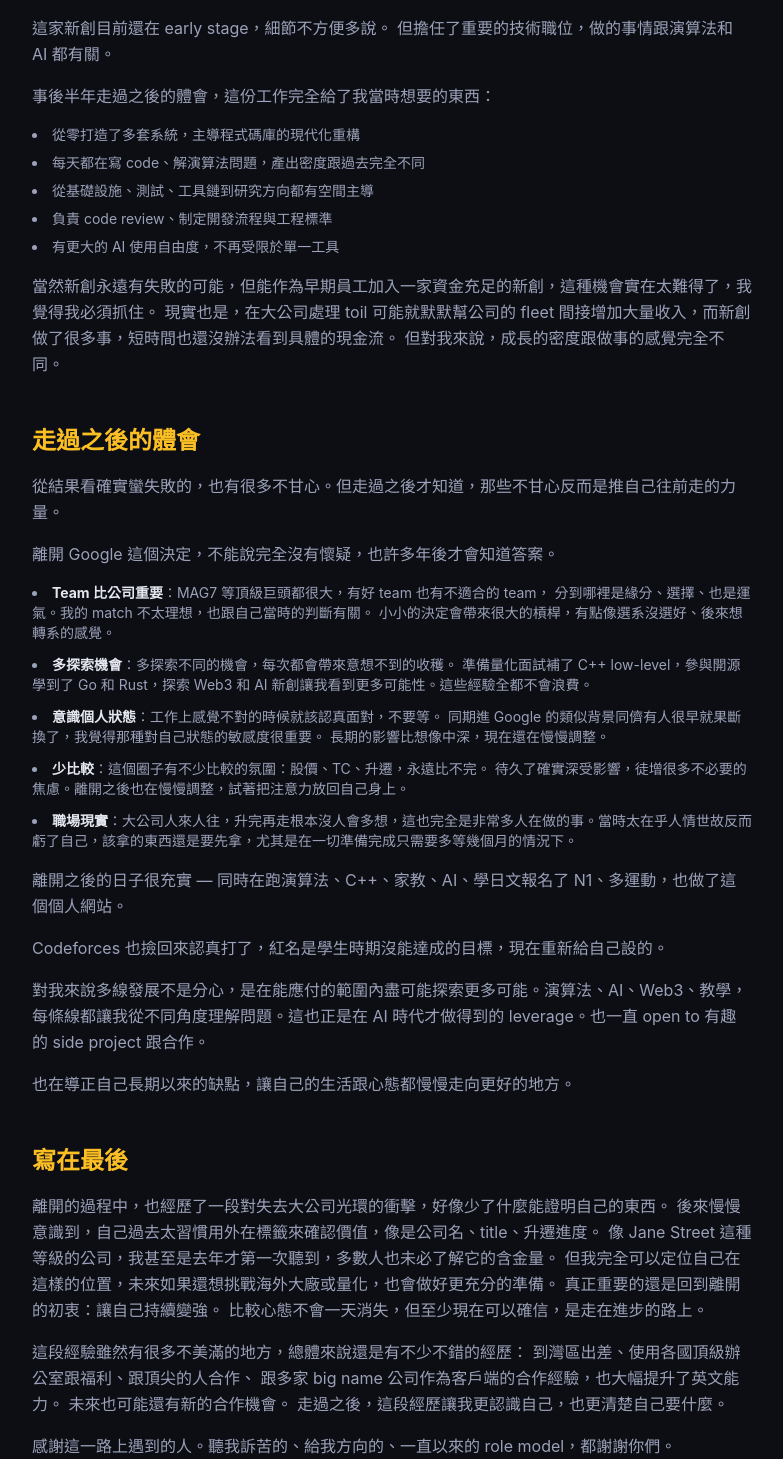
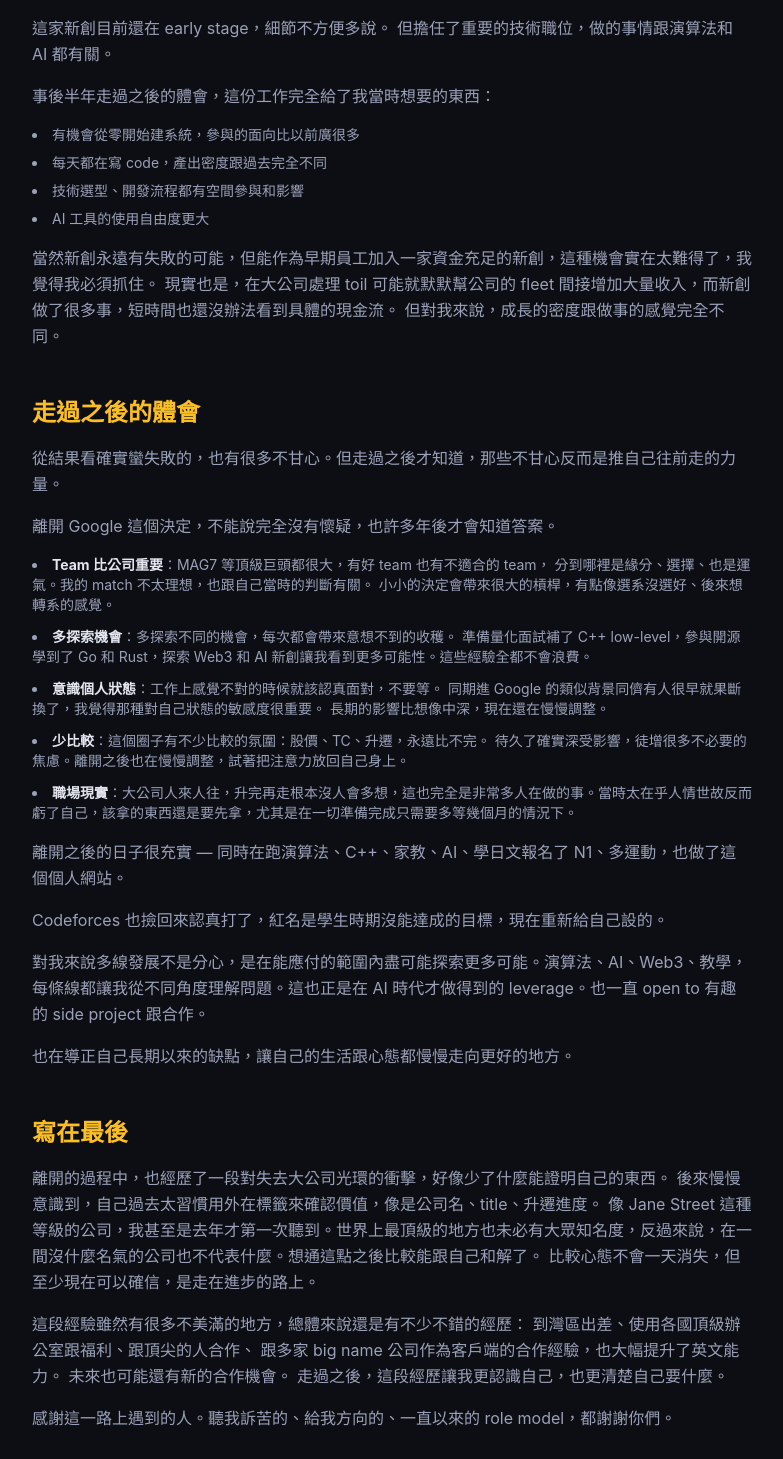
Before and after one commit to HanaYukii/hanayukii-site, a Next.js app: page /blog/leaving-google in a window 1280 px wide. Shown: the part 4380-5839 px from the top of the page, without its empty margins (248-1031 px from the left). Built offline with nearby package versions, Linux system fonts and the light colour scheme.

Commit message:
soften startup details, rewrite Jane Street paragraph

```diff
--- a/src/app/blog/leaving-google/page.tsx
+++ b/src/app/blog/leaving-google/page.tsx
@@ -316,11 +316,10 @@ export default function LeavingGoogle() {
               事後半年走過之後的體會，這份工作完全給了我當時想要的東西：
             </p>
             <ul className="list-inside list-disc space-y-2 text-sm">
-              <li>從零打造了多套系統，主導程式碼庫的現代化重構</li>
-              <li>每天都在寫 code、解演算法問題，產出密度跟過去完全不同</li>
-              <li>從基礎設施、測試、工具鏈到研究方向都有空間主導</li>
-              <li>負責 code review、制定開發流程與工程標準</li>
-              <li>有更大的 AI 使用自由度，不再受限於單一工具</li>
+              <li>有機會從零開始建系統，參與的面向比以前廣很多</li>
+              <li>每天都在寫 code，產出密度跟過去完全不同</li>
+              <li>技術選型、開發流程都有空間參與和影響</li>
+              <li>AI 工具的使用自由度更大</li>
             </ul>
             <p>
               當然新創永遠有失敗的可能，但能作為早期員工加入一家資金充足的新創，這種機會實在太難得了，我覺得我必須抓住。
@@ -394,9 +393,7 @@ export default function LeavingGoogle() {
             <p>
               離開的過程中，也經歷了一段對失去大公司光環的衝擊，好像少了什麼能證明自己的東西。
               後來慢慢意識到，自己過去太習慣用外在標籤來確認價值，像是公司名、title、升遷進度。
-              像 Jane Street 這種等級的公司，我甚至是去年才第一次聽到，多數人也未必了解它的含金量。
-              但我完全可以定位自己在這樣的位置，未來如果還想挑戰海外大廠或量化，也會做好更充分的準備。
-              真正重要的還是回到離開的初衷：讓自己持續變強。
+              像 Jane Street 這種等級的公司，我甚至是去年才第一次聽到。世界上最頂級的地方也未必有大眾知名度，反過來說，在一間沒什麼名氣的公司也不代表什麼。想通這點之後比較能跟自己和解了。
               比較心態不會一天消失，但至少現在可以確信，是走在進步的路上。
             </p>
             <p>
```
